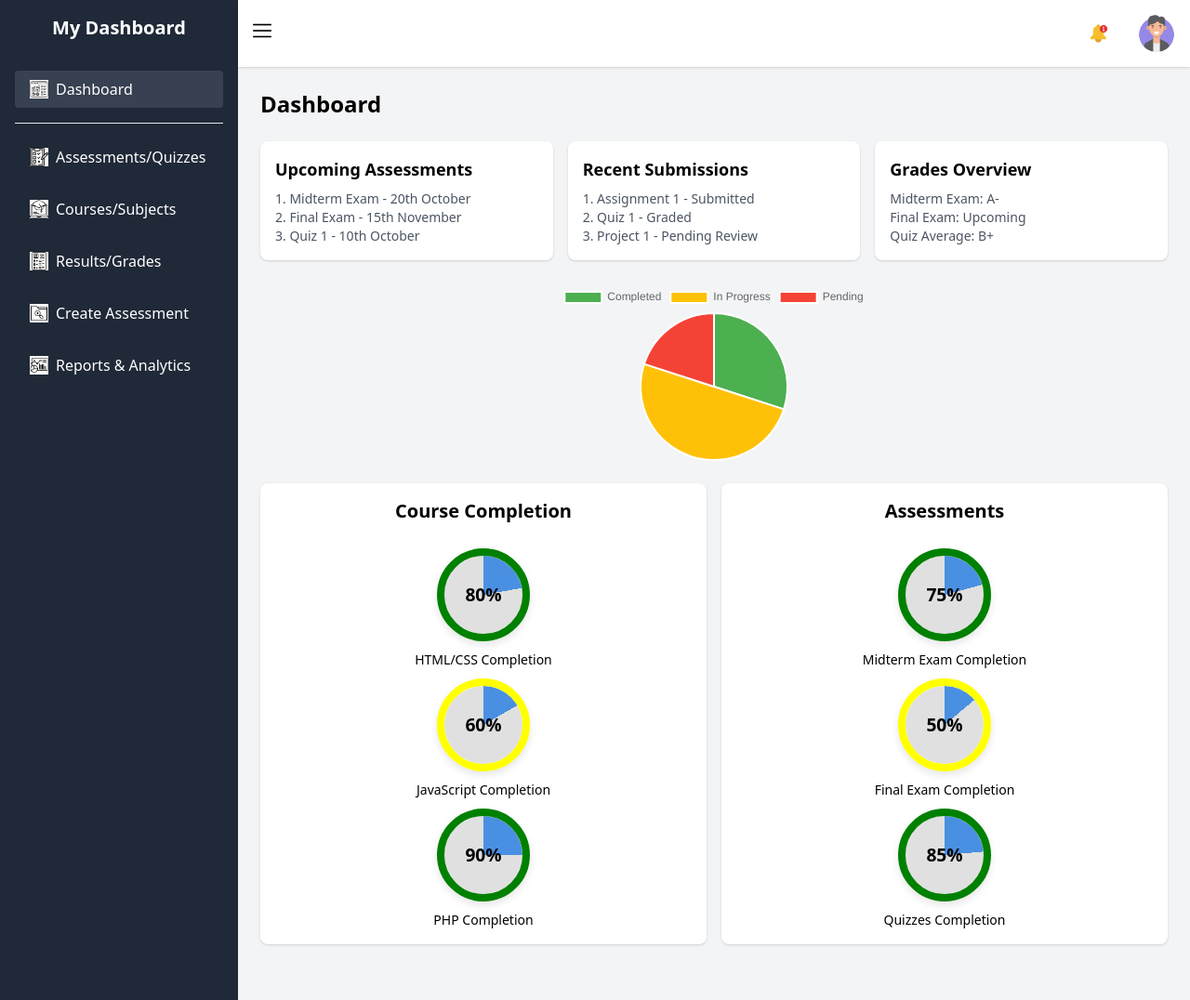
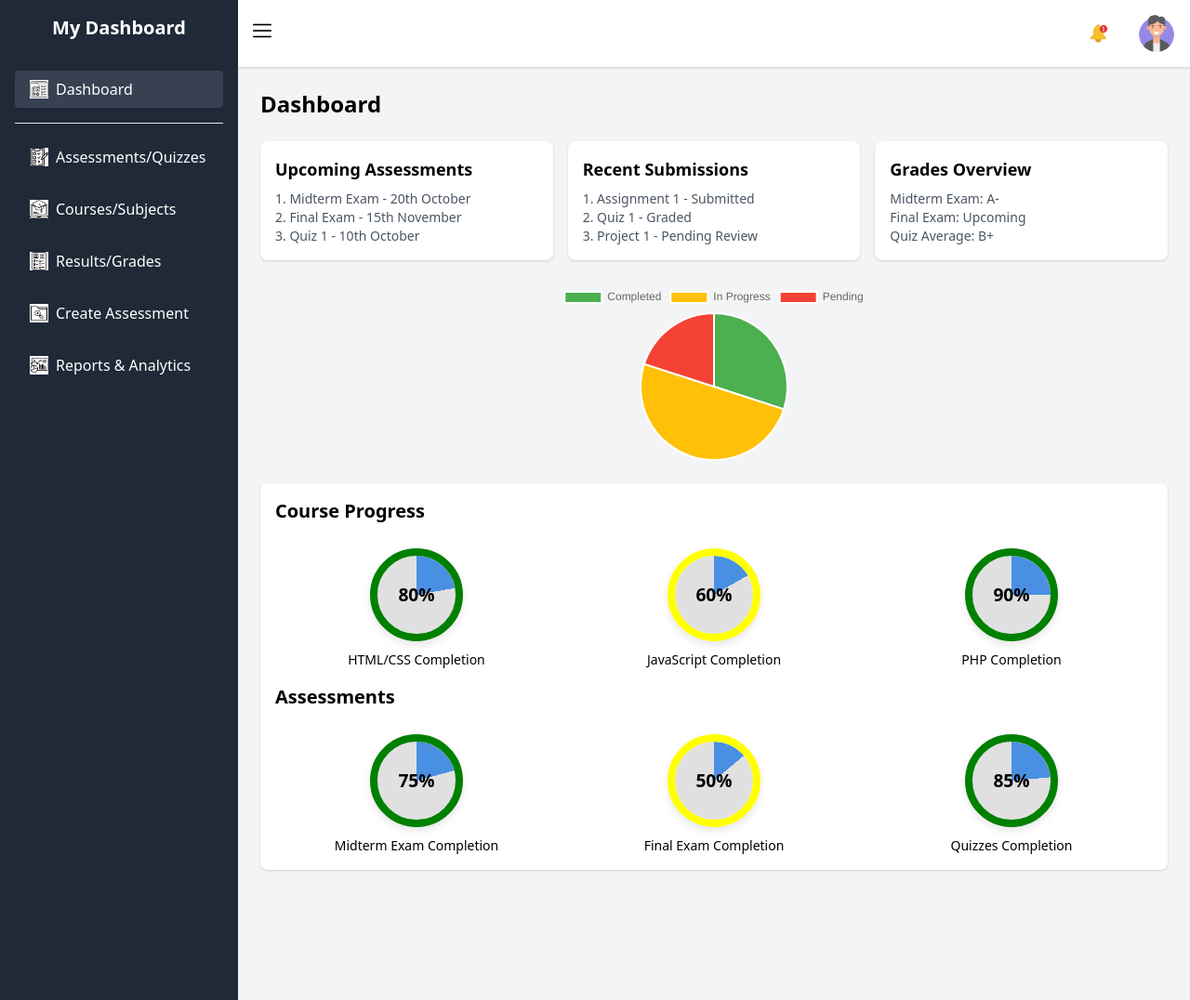
Before and after one commit to GitAddWindel/PROJECT_2025, a PHP site: page / in a window 1280 px wide. Shown: the whole page at 93% size. Run offline with PHP 8.4, Linux system fonts and the light colour scheme.

Commit message:
Update UI 10/19/2024

```diff
--- a/public/index.php
+++ b/public/index.php
@@ -6,151 +6,10 @@
     <title>DASHBOARD</title>
     <link href="https://cdn.jsdelivr.net/npm/tailwindcss@2.2.19/dist/tailwind.min.css" rel="stylesheet">
     <script src="https://cdn.jsdelivr.net/npm/chart.js"></script>
-    <script>
-        function toggleSidebar() {
-            var sidebar = document.getElementById("sidebar");
-            sidebar.classList.toggle("hidden");
-        }
+    <script src="assets/js/script.js"></script>
+    <link rel="stylesheet" type="text/css" href="assets/css/style.css" />
+</head>
 
-        function toggleDropdown() {
-            document.getElementById("dropdown").classList.toggle("hidden");
-        }
-
-        window.onclick = function(event) {
-            if (!event.target.matches('.dropdown-toggle')) {
-                var dropdowns = document.getElementsByClassName("dropdown-menu");
-                for (var i = 0; i < dropdowns.length; i++) {
-                    var openDropdown = dropdowns[i];
-                    if (!openDropdown.classList.contains('hidden')) {
-                        openDropdown.classList.add('hidden');
-                    }
-                }
-            }
-        }
-
-        function toggleSubmenu(submenuId) {
-            const submenu = document.getElementById(submenuId);
-            submenu.classList.toggle("hidden");
-        }
-
-        function showContent(containerId) {
-            const containers = [
-                "dashboardContainer", "activeAssessmentContainer", "myCourseContainer",
-                "courseMaterialsContainer", "performanceReportsContainer", "gradeHistoryContainer",
-                "feedbackCommentsContainer", "manageAssessmentContainer", "assessmentSettingsContainer",
-                "assessmentAnalyticsContainer", "performanceAnalyticsContainer", "classPerformanceContainer",
-                "attedanceReportsContainer", "exportReportContainer", "accountContainer", "settingsContainer"
-            ];
-            containers.forEach(id => {
-                document.getElementById(id).style.display = 'none';
-            });
-            document.getElementById(containerId).style.display = 'block';
-        }
-
-        window.onload = function() {
-            showContent('dashboardContainer');
-            createPieChart(); // Create pie chart on page load
-        };
-
-        function createPieChart() {
-            const ctx = document.getElementById('myPieChart').getContext('2d');
-            const myPieChart = new Chart(ctx, {
-                type: 'pie',
-                data: {
-                    labels: ['Completed', 'In Progress', 'Pending'],
-                    datasets: [{
-                        data: [30, 50, 20], // Sample data
-                        backgroundColor: ['#4CAF50', '#FFC107', '#F44336'],
-                    }]
-                },
-                options: {
-                    responsive: true,
-                    maintainAspectRatio: false,
-                }
-            });
-        }
-
-        function loadCircleProgress() {
-
-        }
-
-        // START:: LOAD PROGRESS
-        document.addEventListener('DOMContentLoaded', () => {
-    const circles = document.querySelectorAll('.circle-progress');
-
-    circles.forEach(circle => {
-        const percentage = parseInt(circle.getAttribute('data-percentage')); // Get the percentage as an integer
-        let currentPercentage = 0; // Start at 0%
-
-        // Set the CSS variable for the conic-gradient background
-        circle.style.setProperty('--percentage', currentPercentage + 'deg'); // Initialize at 0
-
-        // Determine the border color based on final percentage
-        setCircleBorderColor(circle, percentage);
-
-        // Animate the percentage from 0 to the specified value
-        const interval = setInterval(() => {
-            if (currentPercentage < percentage) {
-                currentPercentage++;
-                circle.style.setProperty('--percentage', currentPercentage + 'deg'); // Update the gradient
-                circle.querySelector('.percentage-text').textContent = `${currentPercentage}%`; // Update text
-            } else {
-                clearInterval(interval); // Stop when we reach the target percentage
-            }
-        }, 20); // Adjust the speed of the animation here (milliseconds)
-    });
-});
-
-function setCircleBorderColor(circle, percentage) {
-    // Determine the border color based on percentage
-    if (percentage <= 40) {
-        circle.style.borderColor = 'red'; // For 0% - 40%
-    } else if (percentage <= 70) {
-        circle.style.borderColor = 'yellow'; // For 41% - 70%
-    } else {
-        circle.style.borderColor = 'green'; // For 71% - 100%
-    }
-}
-
-
-    </script>
-</head>
-<style>
-   .circle-progress {
-    position: relative;
-    width: 100px;  /* Diameter of the circle */
-    height: 100px; /* Diameter of the circle */
-    border-radius: 50%; /* Make it circular */
-    border: 8px solid #4A90E2; /* Outline color and thickness */
-    background: conic-gradient(
-        #4A90E2 var(--percentage, 0%),
-        #e0e0e0 0%
-    );
-    display: flex;
-    align-items: center;
-    justify-content: center;
-    margin: 10px; /* Space around the circle */
-    box-shadow: 0 4px 8px rgba(0, 0, 0, 0.1); /* Optional shadow */
-    background-clip: padding-box; /* Ensures the background doesn't overlap the border */
-    transition: background 0.5s ease; /* Smooth transition for background */
-}
-
-.percentage-text {
-    position: absolute;
-    font-weight: bold;
-    font-size: 1.2rem; /* Adjust font size as needed */
-    color: #000; /* Color of the text */
-    border-radius: 50%; /* Round text background */
-    padding: 5px 10px; /* Padding around text */
-    transition: opacity 0.5s ease; /* Smooth transition for text opacity */
-}
-
-.circle-progress[data-percentage] {
-    --percentage: calc(var(--percentage) * 1deg); /* Set custom property based on percentage */
-}
-
-
-</style>
 <body class="bg-gray-100">
 
     <!-- Sidebar and Main Content Container -->
@@ -279,43 +138,58 @@ function setCircleBorderColor(circle, percentage) {
     </div>
 
 <!-- Progress Bars Section -->
-<div class="grid grid-cols-1 md:grid-cols-2 gap-4">
-    <div class="bg-white p-4 rounded-lg shadow flex flex-col items-center">
-        <h2 class="text-xl font-semibold mb-4">Course Completion</h2>
+<div class="bg-white p-4 rounded-lg shadow">
+    <h2 class="text-xl font-semibold mb-4">Course Progress</h2>
+    <div class="grid grid-cols-1 md:grid-cols-3 gap-4 mb-4">
+        <!-- Course Completions -->
+        <div class="flex flex-col items-center">
             <div class="circle-progress mb-4" data-percentage="80" aria-label="HTML/CSS Completion">
                 <span class="percentage-text">0%</span>
             </div>
-        <span class="text-sm">HTML/CSS Completion</span> <!-- Added name -->
+            <span class="text-sm">HTML/CSS Completion</span>
+        </div>
 
+        <div class="flex flex-col items-center">
             <div class="circle-progress mb-4" data-percentage="60" aria-label="JavaScript Completion">
                 <span class="percentage-text">0%</span>
             </div>
-        <span class="text-sm">JavaScript Completion</span> <!-- Added name -->
+            <span class="text-sm">JavaScript Completion</span>
+        </div>
 
+        <div class="flex flex-col items-center">
             <div class="circle-progress mb-4" data-percentage="90" aria-label="PHP Completion">
                 <span class="percentage-text">0%</span>
             </div>
-        <span class="text-sm">PHP Completion</span> <!-- Added name -->
+            <span class="text-sm">PHP Completion</span>
+        </div>
     </div>
 
-    <div class="bg-white p-4 rounded-lg shadow flex flex-col items-center">
     <h2 class="text-xl font-semibold mb-4">Assessments</h2>
+    <div class="grid grid-cols-1 md:grid-cols-3 gap-4">
+        <!-- Assessment Completions -->
+        <div class="flex flex-col items-center">
             <div class="circle-progress mb-4" data-percentage="75" aria-label="Midterm Exam Completion">
                 <span class="percentage-text">0%</span>
             </div>
-        <span class="text-sm">Midterm Exam Completion</span> <!-- Added name -->
+            <span class="text-sm">Midterm Exam Completion</span>
+        </div>
 
+        <div class="flex flex-col items-center">
             <div class="circle-progress mb-4" data-percentage="50" aria-label="Final Exam Completion">
                 <span class="percentage-text">0%</span>
             </div>
-        <span class="text-sm">Final Exam Completion</span> <!-- Added name -->
+            <span class="text-sm">Final Exam Completion</span>
+        </div>
 
+        <div class="flex flex-col items-center">
             <div class="circle-progress mb-4" data-percentage="85" aria-label="Quizzes Completion">
                 <span class="percentage-text">0%</span>
             </div>
-        <span class="text-sm">Quizzes Completion</span> <!-- Added name -->
+            <span class="text-sm">Quizzes Completion</span>
         </div>
     </div>
+</div>
+
 
 
 </div>
```
Also changed, not shown: public/assets/css/style.css (added), public/assets/js/script.js (added). Lines whose indentation alone changed are shown as unchanged.
